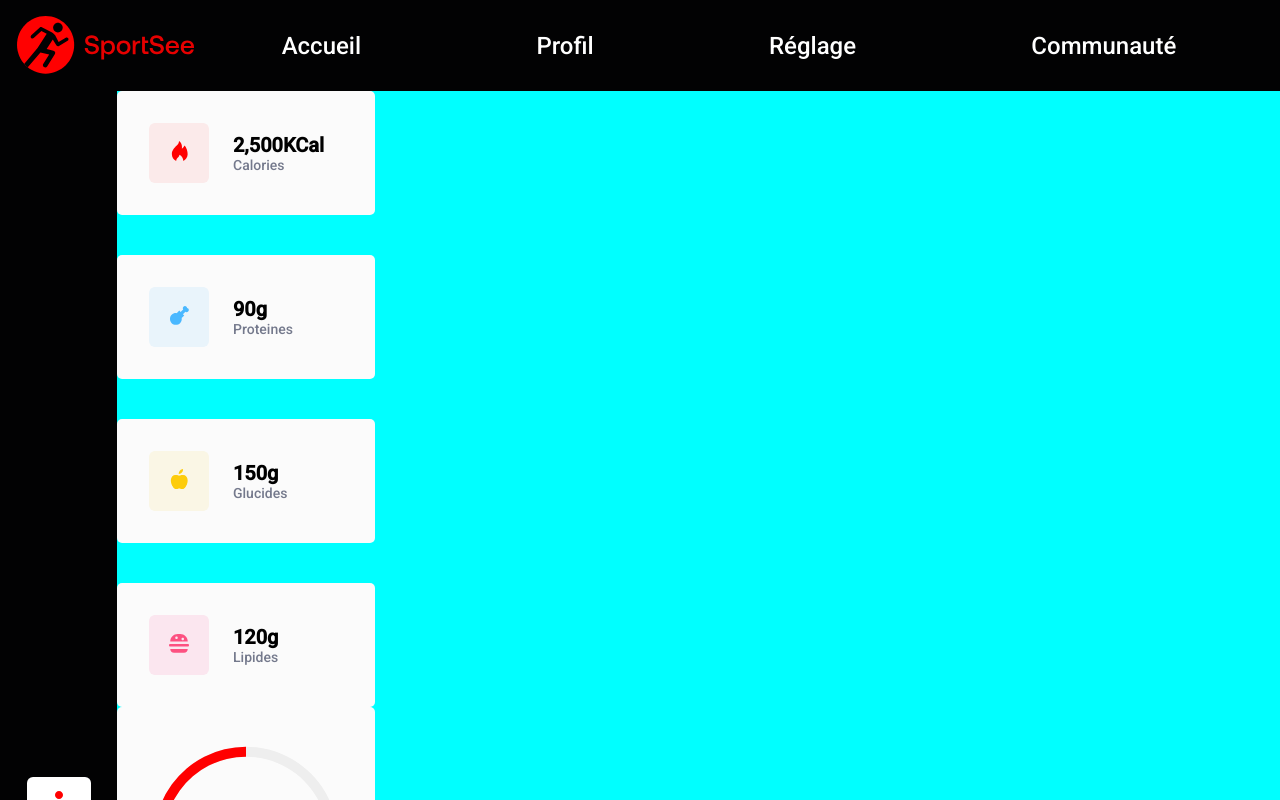
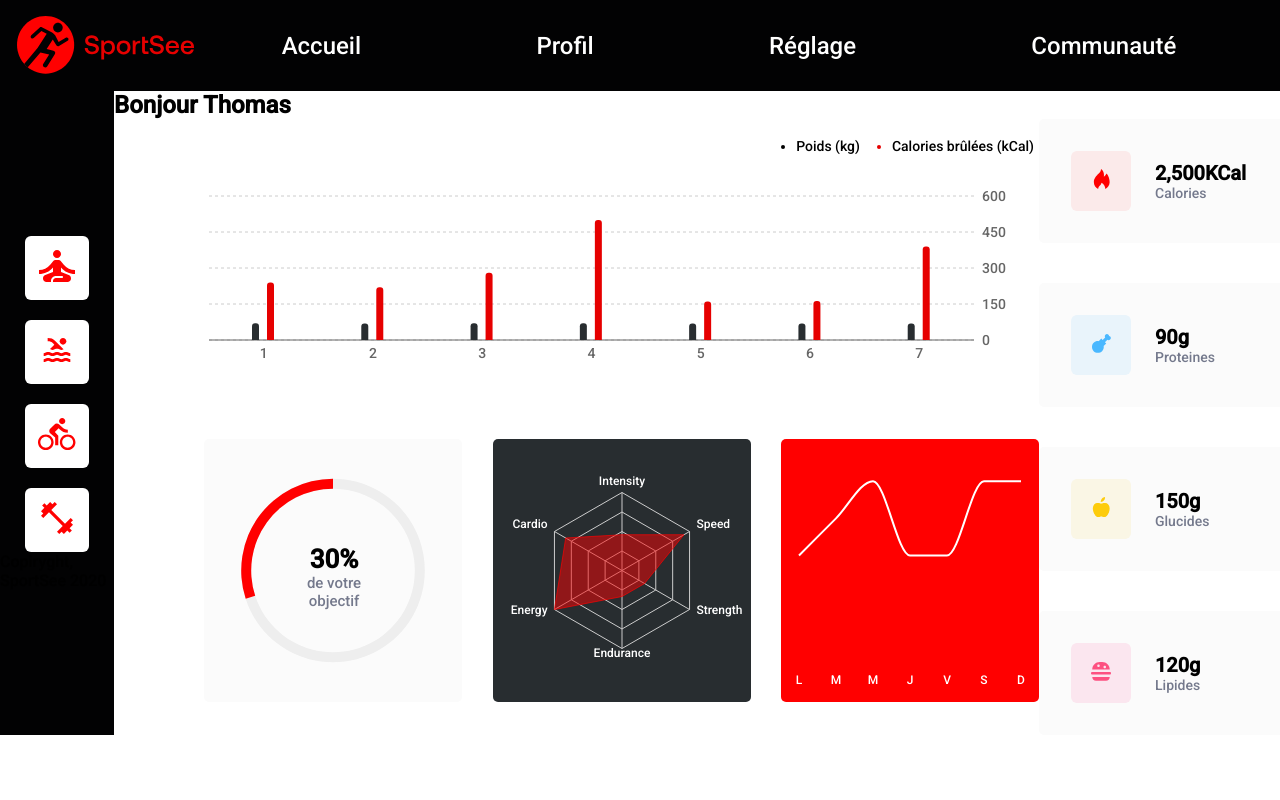
Before and after one commit to erischon/sportsee-frontend, a React (Create React App) app: page /dashboard in a window 1280 px wide. Shown: the top 800 px of the page. Built offline with nearby package versions, Linux system fonts and the light colour scheme.

Commit message:
dashboard

```diff
--- a/src/pages/Dashboard.page.jsx
+++ b/src/pages/Dashboard.page.jsx
@@ -9,11 +9,24 @@ const Dashboard = () => {
 
   return (
     <main className="dashboard">
-      <KeyInfos userId={userId} />
-      <AverageScoreChart userId={userId} />
-      <ActivityTypeChart userId={userId} />
-      <AverageSessionsChart userId={userId} />
-      <ActivityChart userId={userId} />
+      <section className="infos">
+        <h1>Bonjour Thomas</h1>
+      </section>
+      <section className="charts">
+        <div className="container-left">
+          <div className="top">
+            <ActivityChart userId={userId} />
+          </div>
+          <div className="bottom">
+            <AverageScoreChart userId={userId} />
+            <ActivityTypeChart userId={userId} />
+            <AverageSessionsChart userId={userId} />
+          </div>
+        </div>
+        <div className="container-right">
+          <KeyInfos userId={userId} />
+        </div>
+      </section>
     </main>
   );
 };
--- a/src/sass/components/_menuCard.scss
+++ b/src/sass/components/_menuCard.scss
@@ -3,6 +3,7 @@
   justify-content: center;
   align-items: center;
 
+  margin: 0 25px;
   width: 64px;
   height: 64px;
 
--- a/src/sass/layout/_layout.scss
+++ b/src/sass/layout/_layout.scss
@@ -1,6 +1,4 @@
 .layout {
-  background-color: aqua;
-
   .main-container {
     display: flex;
   }
--- a/src/sass/layout/_sidebar.scss
+++ b/src/sass/layout/_sidebar.scss
@@ -3,6 +3,6 @@
   flex-direction: column;
   justify-content: center;
   align-items: center;
-  max-width: 117px;
+  max-width: 120px;
   background-color: #020203;
 }
--- a/src/sass/pages/_dashboard.scss
+++ b/src/sass/pages/_dashboard.scss
@@ -1,3 +1,25 @@
 .dashboard {
   flex: 6;
+  width: 1300px;
+  .infos {
+  }
+
+  .charts {
+    display: flex;
+
+    margin-left: 100px;
+    margin-left: 90px;
+
+    .container-left {
+      .top {
+      }
+      .bottom {
+        display: flex;
+        justify-content: space-between;
+        width: 100%;
+      }
+    }
+    .container-right {
+    }
+  }
 }
```
